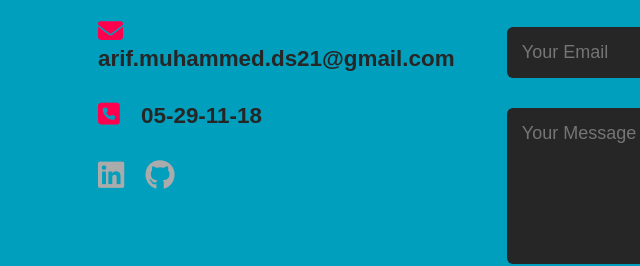
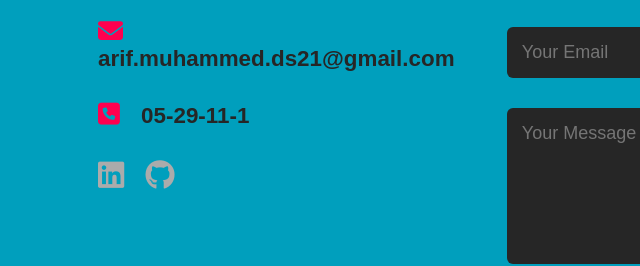
Before and after one commit to arif-muhammed/Personal-Site, a plain HTML site: page index.html in a window 1280 px wide. Shown: the part 2530-2796 px from the top of the page, 31-671 px from the left. Drawn offline with Linux system fonts and the light colour scheme.

Commit message:
Update index.html

```diff
--- a/index.html
+++ b/index.html
@@ -147,7 +147,7 @@
                 <div class="contact-left">
                     <h1 class="sub-title"><strong>Contact Me</h1></strong>
                     <p><i class="fa-solid fa-envelope"></i>arif.muhammed.ds21@gmail.com</p>
-                    <p><i class="fa-solid fa-square-phone"></i> 05-29-11-18</p>
+                    <p><i class="fa-solid fa-square-phone"></i> 05-29-11-1</p>
                     <div class="social-icons">
                         <a href="https://www.linkedin.com/in/arif-muhammed-10fcb1899/" target="_blank"><i class="fa-brands fa-linkedin"></i></a>
                         <a href="https://github.com/arif-muhammed/arif-muhammed" target="_blank"><i class="fa-brands fa-github"></i></a>
```
